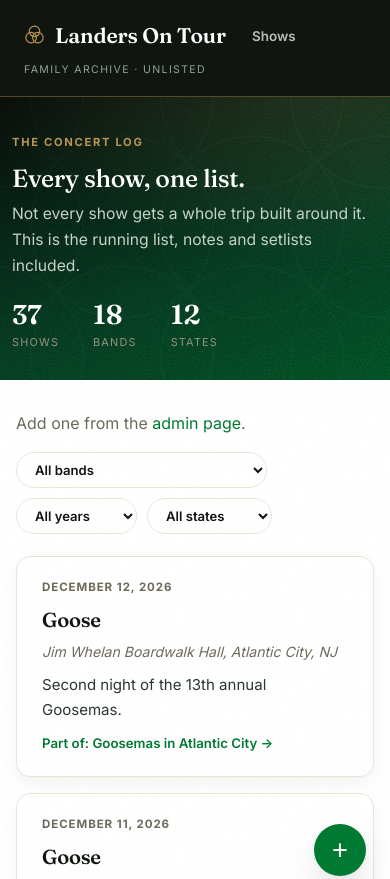
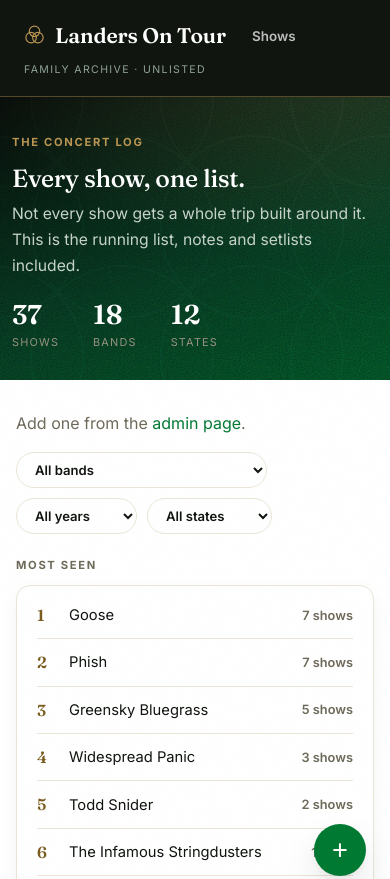
Before and after one commit to bmlanders/adventures, a Jekyll site: the page built from shows/index.html, in a window 390 px wide. Shown: the top 879 px of the page. Built offline with Jekyll 4.4.1, drawn with Linux system fonts in a browser that asks for light colours; part of the change alters nothing that is shown; some of the changed text lies outside the part shown; grey boxes are pictures that could not be loaded.

Commit message:
Add a band leaderboard and a footprint map to the shows page, for fun
Two new panels above the shows list: a ranked "Most seen" list of
bands by show count (top 8), and a small map pinning every city
you've caught a show in, both computed client-side from the page's
own rendered .show-entry elements, same trick the filters already
use. City coordinates are a hand-picked lookup table keyed by "City,
ST" (matched against the trailing two comma-separated segments of
each .show-venue), same tradeoff as the trip route maps: no geocoding
API, no backend to call one from.

Neither panel reacts to the band/year/state filters, both are always
computed from the full list. Keeping that in mind if it's ever worth
revisiting, filtering the map down to one band's tour footprint would
be a nice follow-up.

Reuses the existing .trip-map styling for the map itself, and enables
Leaflet on this page via a `map: true` front matter flag (default.html
already gates the Leaflet CSS include on `page.map` being truthy;
shows/index.html isn't a trip page so it never had a reason to set
that before).

Co-Authored-By: Claude <noreply@anthropic.com>

```diff
--- a/assets/css/main.css
+++ b/assets/css/main.css
@@ -600,6 +600,31 @@ main { max-width: 960px; margin: 0 auto; padding: 0 24px 84px; position: relativ
   .setlist-list { columns: 1; }
 }
 
+/* ===== Fun stats: band leaderboard + footprint map (shows page) ===== */
+.fun-stats { display: grid; grid-template-columns: 1fr 1.4fr; gap: 22px; margin-bottom: 28px; }
+.band-leaderboard {
+  list-style: none; margin: 0; padding: 6px 20px;
+  background: var(--card); border: 1px solid var(--line); border-radius: var(--radius);
+  box-shadow: var(--shadow);
+}
+.band-leaderboard li {
+  display: flex; align-items: center; gap: 12px;
+  padding: 10px 0; border-bottom: 1px solid var(--line); font-size: 0.92rem;
+}
+.band-leaderboard li:last-child { border-bottom: none; }
+.band-leaderboard .rank {
+  font-family: var(--serif); font-weight: 600; font-size: 1rem; color: var(--gold-deep);
+  width: 20px; flex: 0 0 auto;
+}
+.band-leaderboard .band-name { flex: 1 1 auto; min-width: 0; }
+.band-leaderboard .count { color: var(--stone); font-size: 0.8rem; font-weight: 600; flex: 0 0 auto; }
+#footprint-map { height: 100%; min-height: 240px; margin-bottom: 0; }
+
+@media (max-width: 700px) {
+  .fun-stats { grid-template-columns: 1fr; }
+  #footprint-map { height: 240px; }
+}
+
 /* ===== Quick-add floating button + modal (shows page) ===== */
 .fab-add {
   position: fixed; right: 24px; bottom: 24px; z-index: 50;
--- a/shows/index.html
+++ b/shows/index.html
@@ -1,6 +1,7 @@
 ---
 layout: default
 title: "Shows"
+map: true
 ---
 <div class="trip-hero" style="margin-bottom:30px;">
   <div class="inner">
@@ -23,6 +24,18 @@ title: "Shows"
   <select id="filter-state"><option value="">All states</option></select>
 </div>
 <p class="memory-empty" id="filter-empty" style="display:none;">No shows match those filters.</p>
+
+<div class="fun-stats">
+  <div class="fun-stats-col">
+    <div class="eyebrow" style="margin-bottom:10px;">Most seen</div>
+    <ol class="band-leaderboard" id="band-leaderboard"></ol>
+  </div>
+  <div class="fun-stats-col">
+    <div class="eyebrow" style="margin-bottom:10px;">Where you've been</div>
+    <div class="trip-map" id="footprint-map"></div>
+  </div>
+</div>
+<script src="https://cdnjs.cloudflare.com/ajax/libs/leaflet/1.9.4/leaflet.js"></script>
 
 <div class="shows-list">
 <!-- SHOWS_START -->
@@ -1505,6 +1518,74 @@ title: "Shows"
     }
   });
 
+  // ---- band leaderboard + footprint map, both "for fun" and computed once
+  // from the full list (not filter-reactive, keeps this simple). City
+  // coordinates are hand-picked, same tradeoff as the trip route maps:
+  // no geocoding API, no backend to call one from. ----
+  const CITY_COORDS = {
+    'Nashville, TN': [36.1627, -86.7816],
+    'Kalamazoo, MI': [42.2917, -85.5872],
+    'Birmingham, AL': [33.5186, -86.8104],
+    'Grand Rapids, MI': [42.9634, -85.6681],
+    'Chicago, IL': [41.8781, -87.6298],
+    'Hobart, IN': [41.5320, -87.2564],
+    'Atlantic City, NJ': [39.3643, -74.4229],
+    'New York, NY': [40.7128, -74.0060],
+    'Denver, CO': [39.7392, -104.9903],
+    'Miramar Beach, FL': [30.3861, -86.3597],
+    'Las Vegas, NV': [36.1699, -115.1398],
+    'Pelham, TN': [35.2409, -85.6597],
+    'Muskegon, MI': [43.2342, -86.2484],
+    'Eureka Springs, AR': [36.4012, -93.7382],
+    'George, WA': [47.0910, -119.9350],
+    'Paw Paw, MI': [42.2192, -85.8886],
+    'Fort Collins, CO': [40.5853, -105.0844]
+  };
+  function cityFromVenue(venueText) {
+    const parts = venueText.split(',').map(s => s.trim());
+    return parts.length >= 2 ? parts.slice(-2).join(', ') : null;
+  }
+  function renderLeaderboard() {
+    const el = $('band-leaderboard');
+    if (!el) return;
+    const counts = {};
+    document.querySelectorAll('.show-entry h3').forEach(h => {
+      const band = h.textContent.trim();
+      counts[band] = (counts[band] || 0) + 1;
+    });
+    const ranked = Object.entries(counts).sort((a, b) => b[1] - a[1]).slice(0, 8);
+    el.innerHTML = ranked.map(([band, n], i) =>
+      `<li><span class="rank">${i + 1}</span><span class="band-name">${escapeHtml(band)}</span><span class="count">${n} show${n === 1 ? '' : 's'}</span></li>`
+    ).join('');
+  }
+  function renderFootprintMap() {
+    const el = $('footprint-map');
+    if (!el || !window.L) return;
+    const cityCounts = {};
+    document.querySelectorAll('.show-venue').forEach(v => {
+      const city = cityFromVenue(v.textContent.trim());
+      if (city) cityCounts[city] = (cityCounts[city] || 0) + 1;
+    });
+    const points = Object.keys(cityCounts)
+      .map(city => ({ city, count: cityCounts[city], coords: CITY_COORDS[city] }))
+      .filter(p => p.coords);
+    if (!points.length) return;
+    const map = L.map(el, { scrollWheelZoom: false });
+    L.tileLayer('https://{s}.tile.openstreetmap.org/{z}/{x}/{y}.png', {
+      attribution: '&copy; <a href="https://www.openstreetmap.org/copyright">OpenStreetMap</a>',
+      maxZoom: 12
+    }).addTo(map);
+    const pinIcon = L.divIcon({ className: 'trip-map-pin', html: '<span></span>', iconSize: [14, 14], iconAnchor: [7, 7] });
+    const latlngs = points.map(p => p.coords);
+    points.forEach(p => {
+      L.marker(p.coords, { icon: pinIcon }).addTo(map)
+        .bindTooltip(`${p.city} (${p.count} show${p.count === 1 ? '' : 's'})`, { direction: 'top', offset: [0, -8] });
+    });
+    map.fitBounds(latlngs, { padding: [30, 30] });
+  }
+
   initFiltersAndStats();
+  renderLeaderboard();
+  renderFootprintMap();
 })();
 </script>
```
